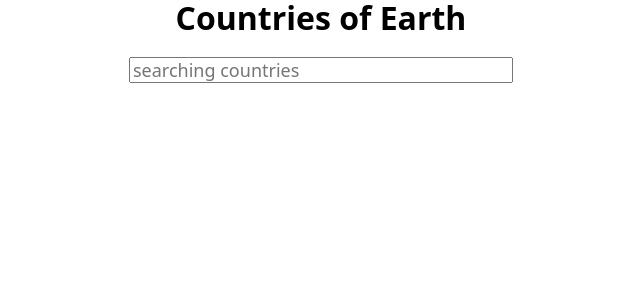
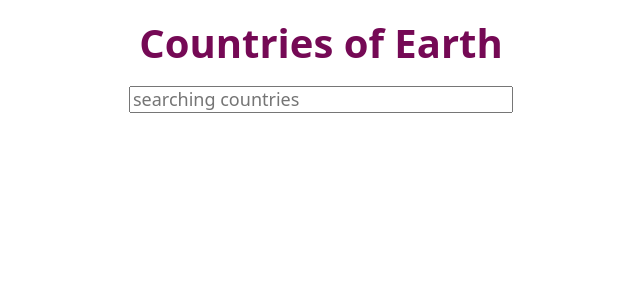
Before and after one commit to RitaDyvnych/goit-js-hw-12-countries, a web app: file src/index.html in a window 1280 px wide. Shown: the top 300 px of the page, without its empty margins (319-959 px from the left). Run offline with its HTML, style and script files only (its server is not run), Linux system fonts and the light colour scheme; some libraries are stand-ins or nearby versions.

Commit message:
изменен размер и цвет заголовков

```diff
--- a/src/styles.css
+++ b/src/styles.css
@@ -19,6 +19,17 @@ h2,
 h3,
 p {
   margin: 0;
+}
+
+.title {
+  margin-top: 20px;
+  font-size: 40px;
+  color: #750955;
+}
+
+.subtitle {
+  font-size: 24px;
+  color: #722c92;
 }
 
 .section {
--- a/src/templates/country.hbs
+++ b/src/templates/country.hbs
@@ -1,4 +1,4 @@
-<h2 class="title position">{{name}}</h2>
+<h2 class="subtitle position">{{name}}</h2>
 <div class="section">
     <div class="country-info">
         <p><span>Capital:</span> {{capital}}</p>
```
